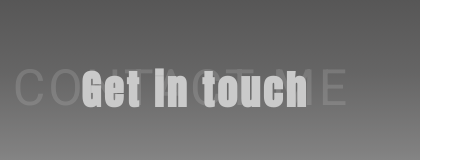
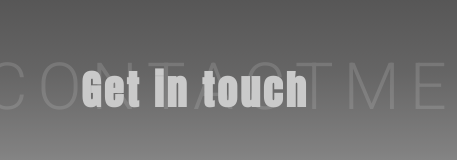
Before and after one commit to luisfilipe21/fullstack_portfolio, a React (Vite) app: page / in a window 390 px wide. Shown: the part 4301-4461 px from the top of the page, 457 px wide, since content can reach past the window. Built offline with nearby package versions, Linux system fonts and the light colour scheme.

Commit message:
fix: fixing responsiveness of the page

```diff
--- a/src/components/Footer/style.module.scss
+++ b/src/components/Footer/style.module.scss
@@ -1,44 +1,36 @@
 .divName {
     margin-top: 3rem;
-
+    display: flex;
+    justify-content: center;
     h2 {
-        text-align: center;
         position: relative;
 
         &::before {
-            content: "CONTACT ME";
+            content: "CONTACTME";
+            letter-spacing: 10px;
             color: var(--gray);
             font-family: var(--font-2);
-            font-size:  4.6875rem;
+            font-size: 70px;
             opacity: .2;
             position: absolute;
-            top: -1rem;
-            left: 0.5em;
+            top: -1.5rem;
+            left: -8rem;
             font-weight: 300;
         }
 
-        @media(max-width: 400px) {
+        @media(max-width: 460px) {
             &::before {
-                font-size: 3.125rem;
-                font-weight: 400;
-                top: -0.4rem;
-                left: -0.7rem;
-                opacity: .2;
-            }
-        }
-
-        @media(min-width: 768px) {
-            &::before {
-                left: 1.5em;
-                font-size:  5rem;
+                font-size: 65px;
+                top: -0.9rem;
+                left: -6rem;
             }
         }
 
         @media(min-width: 1040px) {
             &::before {
-                top: -1.5rem;
-                left: 3.2em;
-                font-size:  5.9375rem;
+                left: -1.8em;
+                top: -1.3rem;
+                font-size: 85px;
             }
         }
     }
--- a/src/components/Header/style.module.scss
+++ b/src/components/Header/style.module.scss
@@ -10,7 +10,13 @@ header {
         align-items: center;
         justify-content: space-around;
 
-        @media(max-width: 400px) {
+        @media(max-width: 520px) {
+            padding: 0;
+            flex-direction: column;
+            justify-content: flex-start;
+        }
+
+        @media(max-width: 521px) {
             padding: 0;
             flex-direction: column;
             justify-content: flex-start;
@@ -59,7 +65,14 @@ header {
                     align-items: center;
                     width: 100%;
 
-                    @media(max-width: 400px) {
+                    @media(max-width: 520px) {
+                        justify-content: center;
+                        box-sizing: border-box;
+                        gap: 1rem;
+                        margin-top: .5rem;
+                    }
+
+                    @media(min-width: 521px) {
                         justify-content: center;
                         box-sizing: border-box;
                         gap: 1rem;
--- a/src/components/Projects/style.module.scss
+++ b/src/components/Projects/style.module.scss
@@ -28,14 +28,12 @@
                     font-weight: 300;
                 }
 
-                @media(max-width: 400px) {
+                @media(max-width: 460px) {
                     &::before {
                         font-size: 70px;
                         opacity: .1;
-                        position: absolute;
                         top: -0.9rem;
                         left: -6rem;
-                        font-weight: 300;
                     }
                 }
 
```
